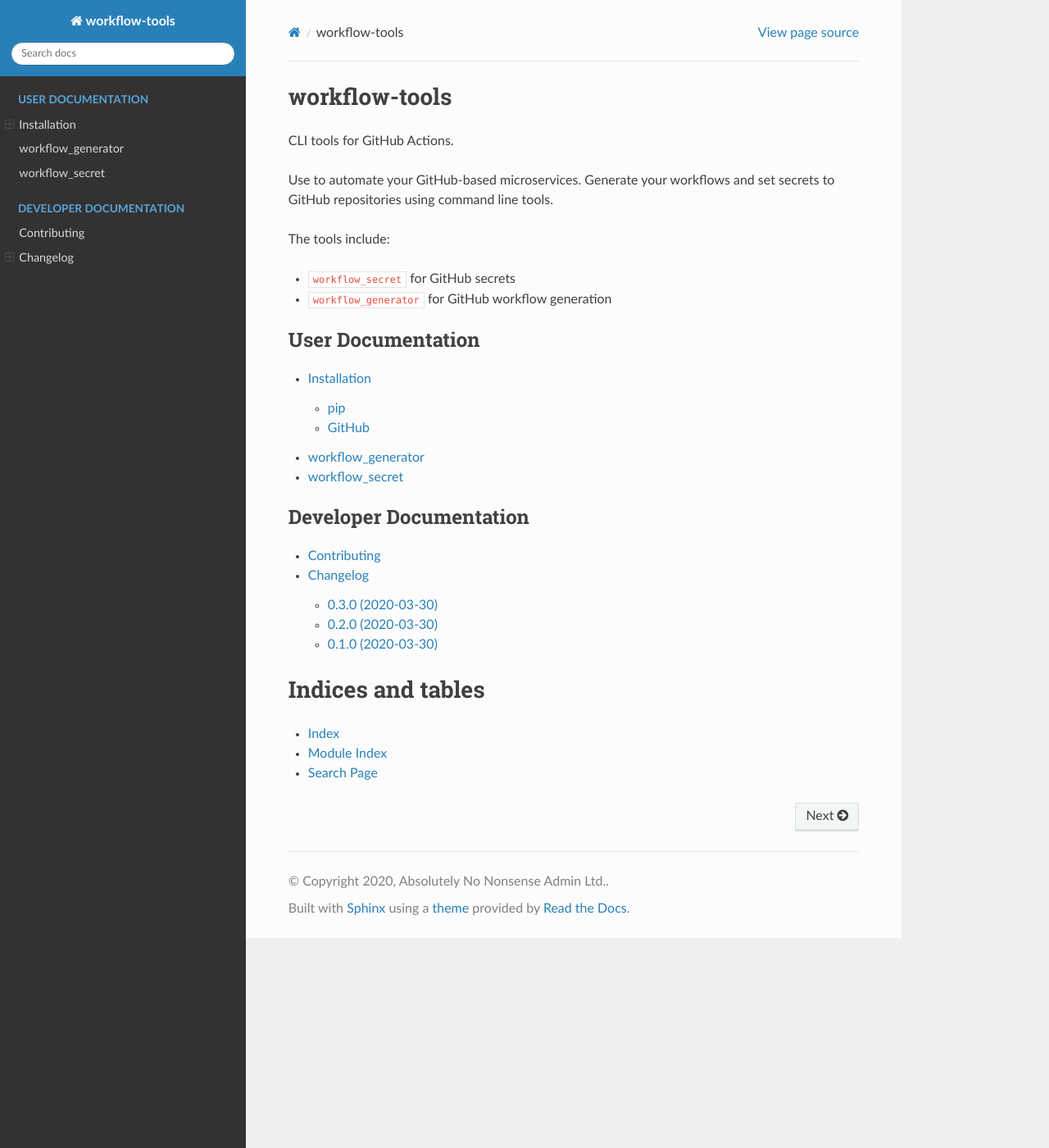
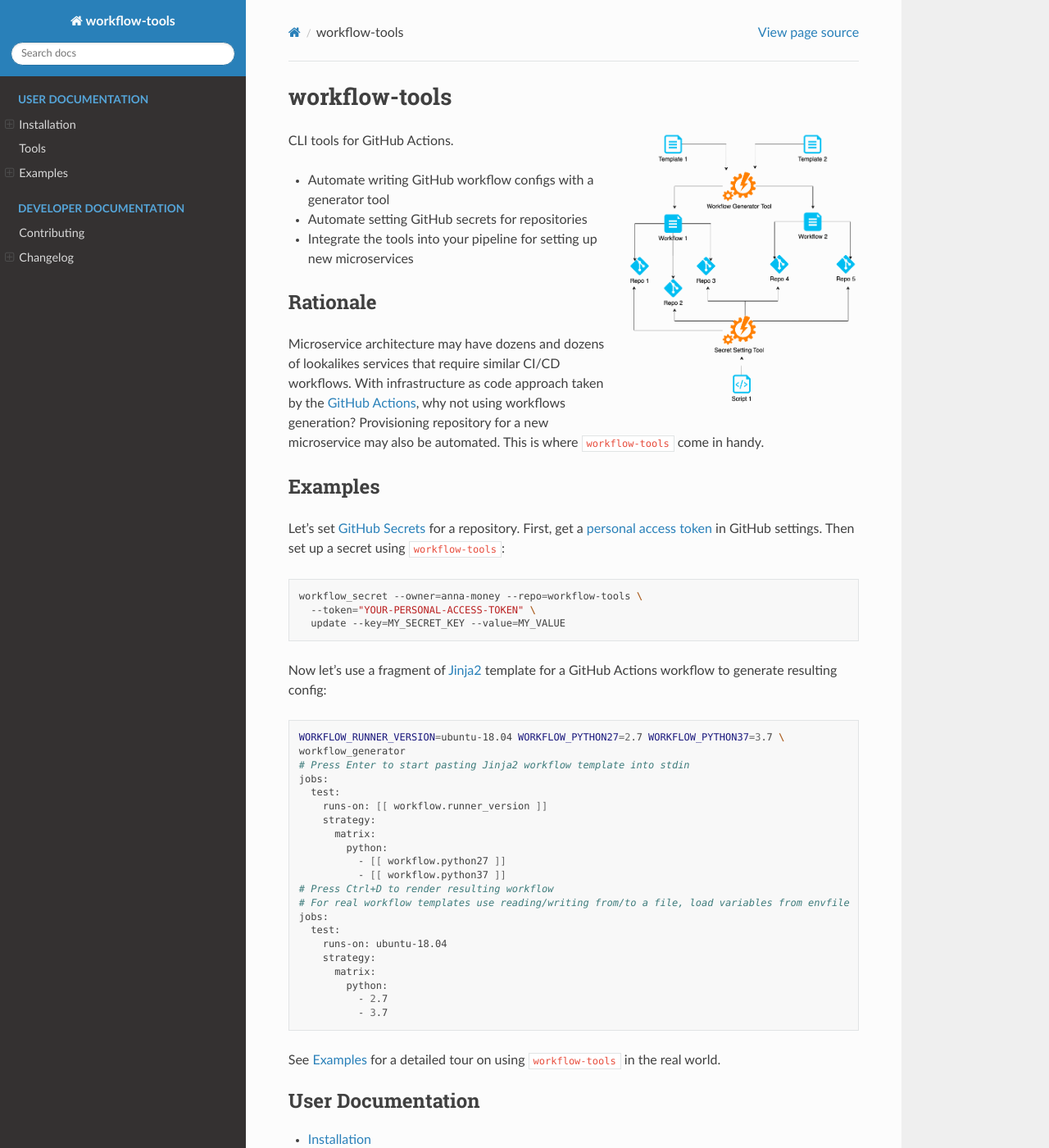
Before and after one commit to anna-money/workflow-tools, a Sphinx documentation site: the page built from docs/index.rst, in a window 1280 px wide and 1400 px high. Shown: the whole window at 82% size. Built offline with Sphinx 7.4.7 and the Read the Docs theme 2.0.0, drawn with Linux system fonts in a browser that asks for light colours; some of the changed text lies outside the part shown.

Commit message:
Finalize sphinx docs

```diff
--- a/CHANGELOG.rst
+++ b/CHANGELOG.rst
@@ -12,3 +12,4 @@ Changelog
 0.1.0 (2020-03-30)
 ..................
 * Move internal ANNA project to open source (#1) by @pilosus
+* Originally developed by Vitaly Samigullin (@pilosus) as internal ANNA project
--- a/docs/index.rst
+++ b/docs/index.rst
@@ -6,15 +6,65 @@
 workflow-tools
 ==============
 
+.. image:: _static/workflow-tools-transparent.png
+   :scale: 45 %
+   :alt: workflow-tools
+   :align: right
+
 CLI tools for GitHub Actions.
 
-Use to automate your GitHub-based microservices.
-Generate your workflows and set secrets to GitHub repositories using command line tools.
+- Automate writing GitHub workflow configs with a generator tool
+- Automate setting GitHub secrets for repositories
+- Integrate the tools into your pipeline for setting up new microservices
 
-The tools include:
 
-- ``workflow_secret`` for GitHub secrets
-- ``workflow_generator`` for GitHub workflow generation
+Rationale
+---------
+
+Microservice architecture may have dozens and dozens of lookalikes services that require similar CI/CD workflows.
+With infrastructure as code approach taken by the `GitHub Actions`_, why not using workflows generation?
+Provisioning repository for a new microservice may also be automated. This is where ``workflow-tools`` come in handy.
+
+
+Examples
+--------
+
+Let's set `GitHub Secrets`_ for a repository. First, get a `personal access token`_ in GitHub settings.
+Then set up a secret using ``workflow-tools``:
+
+.. code-block:: bash
+
+  workflow_secret --owner=anna-money --repo=workflow-tools \
+    --token="YOUR-PERSONAL-ACCESS-TOKEN" \
+    update --key=MY_SECRET_KEY --value=MY_VALUE
+
+Now let's use a fragment of `Jinja2`_ template for a GitHub Actions workflow to generate resulting config:
+
+.. code-block:: bash
+
+  WORKFLOW_RUNNER_VERSION=ubuntu-18.04 WORKFLOW_PYTHON27=2.7 WORKFLOW_PYTHON37=3.7 \
+  workflow_generator
+  # Press Enter to start pasting Jinja2 workflow template into stdin
+  jobs:
+    test:
+      runs-on: [[ workflow.runner_version ]]
+      strategy:
+        matrix:
+          python:
+            - [[ workflow.python27 ]]
+            - [[ workflow.python37 ]]
+  # Press Ctrl+D to render resulting workflow
+  # For real workflow templates use reading/writing from/to a file, load variables from envfile
+  jobs:
+    test:
+      runs-on: ubuntu-18.04
+      strategy:
+        matrix:
+          python:
+            - 2.7
+            - 3.7
+
+See :ref:`examples-docs` for a detailed tour on using ``workflow-tools`` in the real world.
 
 
 .. _user-docs:
@@ -24,8 +74,8 @@ The tools include:
    :caption: User Documentation
 
    install
-   workflow_generator
-   workflow_secret
+   workflow-tools
+   examples
 
 .. _dev-docs:
 
@@ -37,9 +87,7 @@ The tools include:
    changelog
 
 
-Indices and tables
-==================
-
-* :ref:`genindex`
-* :ref:`modindex`
-* :ref:`search`
+.. _GitHub Actions: https://help.github.com/en/actions
+.. _GitHub Secrets: https://help.github.com/en/actions/configuring-and-managing-workflows/creating-and-storing-encrypted-secrets
+.. _personal access token: https://github.com/settings/tokens
+.. _Jinja2: https://jinja.palletsprojects.com/
--- a/docs/workflow_generator.rst
+++ /dev/null
@@ -1,6 +0,0 @@
-.. _generator-docs:
-
-workflow_generator
-==================
-
-TODO
--- a/docs/workflow_secret.rst
+++ /dev/null
@@ -1,6 +0,0 @@
-.. secret-docs:
-
-workflow_secret
-===============
-
-TODO
```
Also changed, not shown: README.rst (+69 -13 lines), docs/examples.rst (added, +82 -0 lines), docs/install.rst (+6 -5 lines), docs/workflow-tools.rst (added, +17 -0 lines), docs/_static/workflow-tools-transparent.png (added), docs/_static/workflow-tools.png (added), 5 other files.
